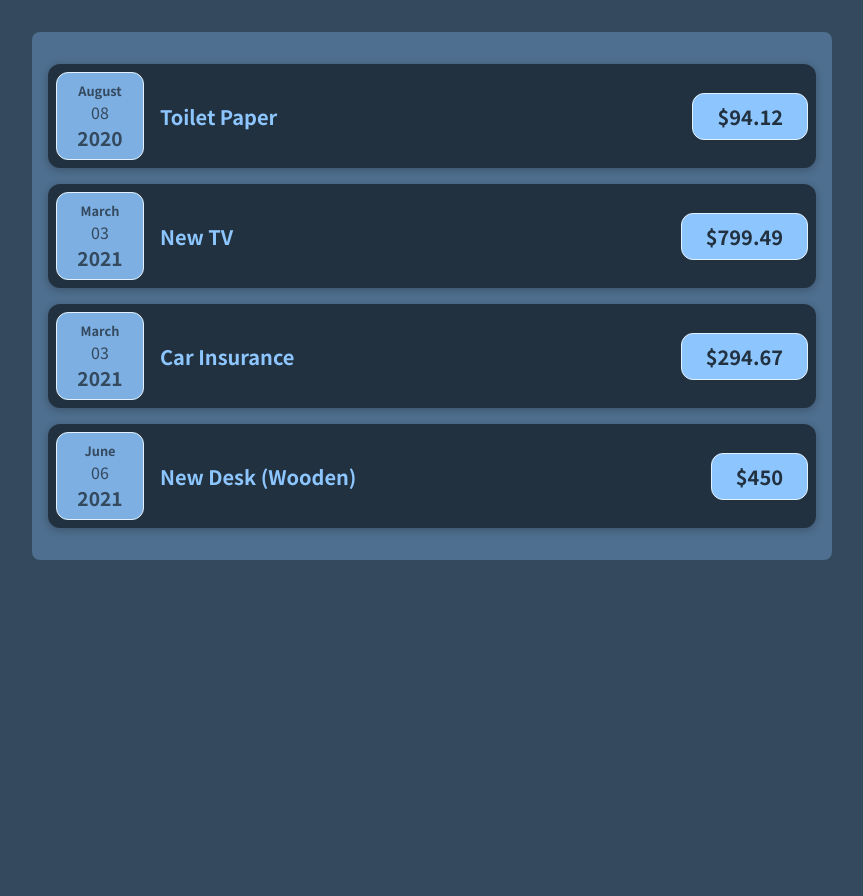
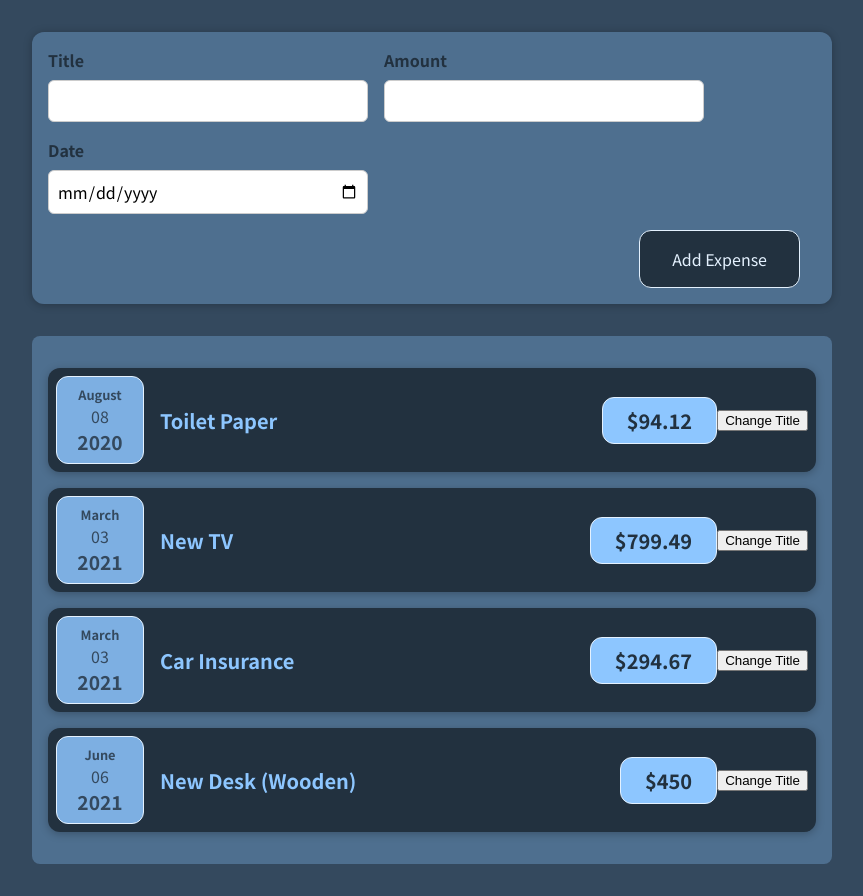
Before and after one commit to shinshilkina/react-the-complete-guide-incl-redux, a React (Create React App) app: page / in a window 1280 px wide. Shown: the whole page, without its empty margins (208-1071 px from the left). Before the commit the page ends 800 px from the top, so only its background shows below. Built offline with nearby package versions, Linux system fonts and the light colour scheme.

Commit message:
made adding expense form and manage data

```diff
--- a/src/App.js
+++ b/src/App.js
@@ -1,8 +1,9 @@
-// import React from 'react';
+import React, {useState} from 'react';
 import Expenses from './components/Expenses/Expense/index';
+import NewExpense from './components/NewExprense/NewExpense';
 
 function App() {
-  const expenses = [
+  const [expenses, setExpense] = useState([
     {
       id: 'e1',
       title: 'Toilet Paper',
@@ -22,7 +23,12 @@
       amount: 450,
       date: new Date(2021, 5, 12),
     },
-  ]
+  ]);
+
+  const addExprenseHandler = data => {
+    setExpense([...expenses, data]);
+  };
+
   // return React.createElement(
   //   'div',
   //   {},
@@ -31,7 +37,8 @@
   // );
   return (
     <div>
-       <Expenses elements={expenses}/>
+      <NewExpense onAddExpense={ addExprenseHandler }/>
+      <Expenses elements={expenses}/>
     </div>
   );
 }
--- a/src/components/Expenses/Expense/index.js
+++ b/src/components/Expenses/Expense/index.js
@@ -15,7 +15,7 @@
       />
     )
   })
-  return <div class="expenses"> { expensesElements } </div>;
+  return <div className="expenses"> { expensesElements } </div>;
 }
 
 export default Expenses;
--- a/src/components/Expenses/ExpenseItem/index.js
+++ b/src/components/Expenses/ExpenseItem/index.js
@@ -1,18 +1,25 @@
+import { useState } from 'react';
+
 import Card from '../../UI/Cards';
 import ExpenseDate from '../ExpenseDate/index';
 import './index.css';
 
 function ExpenseItem(props) {
+  const [title, setTitle] = useState(props.title);
 
+  const clickHandler = () => {
+    setTitle('Updated!');
+  }
   return (
     <Card className="expense-item">
       <ExpenseDate date={ props.date } />
       <div className="expense-item__description">
-        <h2>{ props.title }</h2>
+        <h2>{ title }</h2>
         <div className="expense-item__price">
           ${ props.amount }
         </div>
       </div>
+      <button onClick={clickHandler}>Change Title</button>
     </Card>
   )
 }
--- /dev/null
+++ b/src/components/NewExprense/ExpenseForm.css
@@ -0,0 +1,26 @@
+.new-expense__controls {
+  display: flex;
+  flex-wrap: wrap;
+  gap: 1rem;
+  margin-bottom: 1rem;
+  text-align: left;
+}
+
+.new-expense__control label {
+  font-weight: bold;
+  margin-bottom: 0.5rem;
+  display: block;
+}
+
+.new-expense__control input {
+  font: inherit;
+  padding: 0.5rem;
+  border-radius: 6px;
+  border: 1px solid #ccc;
+  width: 20rem;
+  max-width: 100%;
+}
+
+.new-expense__actions {
+  text-align: right;
+}
--- /dev/null
+++ b/src/components/NewExprense/ExpenseForm.js
@@ -0,0 +1,117 @@
+import React, { useState } from "react";
+import './ExpenseForm.css';
+
+const ExpenseForm = (props) => {
+  // lesson 54. Working with Multiple States
+  const [title, setTitle] = useState('');
+  const [amount, setAmount] = useState('');
+  const [date, setDate] = useState('');
+
+  // lesson 55. Using One State Instead (And What's Better)
+  // const [formData, setFormData] = useState({
+  //   title: '',
+  //   amount: '',
+  //   date: '',
+  // });
+
+  const titleChangedHandler = event => {
+    // lesson 54. Working with Multiple States
+    setTitle(event.target.value)
+
+    // lesson 55. Using One State Instead (And What's Better)
+    // setFormData({
+    //   ...formData,
+    //   title: event.target.value,
+    // });
+
+    // lesson 56. Updating State That Depends On The Previous State
+    // setFormData((prevState) => {
+    //   return { ...prevState, title: event.target.value }
+    // });
+  };
+  const amountChangedHandler = event => {
+    // lesson 54. Working with Multiple States
+    setAmount(event.target.value)
+
+    // lesson 55. Using One State Instead (And What's Better)
+    // setFormData({
+    //   ...formData,
+    //   amount: event.target.value,
+    // });
+
+    // lesson 56. Updating State That Depends On The Previous State
+    // setFormData((prevState) => {
+    //   return { ...prevState, amount: event.target.value }
+    // });
+  };
+  const dateChangedHandler = event => {
+    // lesson 54. Working with Multiple States
+    setDate(event.target.value)
+
+    // lesson 55. Using One State Instead (And What's Better)
+    // setFormData({
+    //   ...formData,
+    //   date: event.target.value,
+    // });
+
+    // lesson 56. Updating State That Depends On The Previous State
+    // setFormData((prevState) => {
+    //   return { ...prevState, date: event.target.value }
+    // });
+  };
+  const clearForm = () => {
+    setTitle('');
+    setAmount('');
+    setDate('');
+  };
+
+  const submitHandler = (event) => {
+    event.preventDefault();
+    const formData = {
+      title,
+      amount,
+      date: new Date(date),
+    }
+
+    props.onSaveData(formData);
+
+    clearForm();
+  };
+
+  return <form onSubmit={submitHandler} >
+    <div className="new-expense__controls">
+      <div className="new-expense__control">
+        <label>Title</label>
+        <input
+          type='text'
+          value={title}
+          onChange={titleChangedHandler} />
+      </div>
+      <div className="new-expense__control">
+        <label>Amount</label>
+        <input
+          type='number'
+          value={amount}
+          min="0.01"
+          step="0.01"
+          onChange={amountChangedHandler}
+        />
+      </div>
+      <div className="new-expense__control">
+        <label>Date</label>
+        <input
+          type='date'
+          value={date}
+          min="2019-01-01"
+          max="2022-12-31"
+          onChange={dateChangedHandler}
+        />
+      </div>
+    </div>
+    <div className="new-expense__actions" >
+      <button type='submit'>Add Expense</button>
+    </div>
+  </form>
+};
+
+export default ExpenseForm;
--- /dev/null
+++ b/src/components/NewExprense/NewExpense.css
@@ -0,0 +1,40 @@
+.new-expense {
+  background-color: rgba(141, 198, 255, 0.3);
+  padding: 1rem;
+  margin: 2rem auto;
+  width: 50rem;
+  max-width: 95%;
+  border-radius: 12px;
+  color: #22313f;
+  text-align: center;
+  box-shadow: 0 1px 8px rgba(0, 0, 0, 0.25);
+}
+
+.new-expense button {
+  font: inherit;
+  cursor: pointer;
+  padding: 1rem 2rem;
+  border: 1px solid #e4f1fe;
+  background-color: #22313f;
+  color: #e4f1fe;
+  border-radius: 12px;
+  margin-right: 1rem;
+}
+
+.new-expense button:hover,
+.new-expense button:active {
+  background-color: #8dc6ff;
+  border-color: #22313f;
+  color: #22313f;
+}
+
+.new-expense button.alternative {
+  color: #220131;
+  border-color: transparent;
+  background-color: transparent;
+}
+
+.new-expense button.alternative:hover,
+.new-expense button.alternative:active {
+  background-color: #8dc6ff;
+}
--- /dev/null
+++ b/src/components/NewExprense/NewExpense.js
@@ -0,0 +1,21 @@
+import React from "react";
+import ExpenseForm from "./ExpenseForm";
+import './NewExpense.css';
+
+const NewExpense = (props) => {
+  const onSaveDataHandler = (data) => {
+    const exprenseData = {
+      ...data,
+      id: Math.random().toString(),
+    }
+    props.onAddExpense(exprenseData);
+  };
+
+  return (
+    <div className="new-expense">
+      <ExpenseForm onSaveData={ onSaveDataHandler }/>
+    </div>
+  )
+};
+
+export default NewExpense;
```
